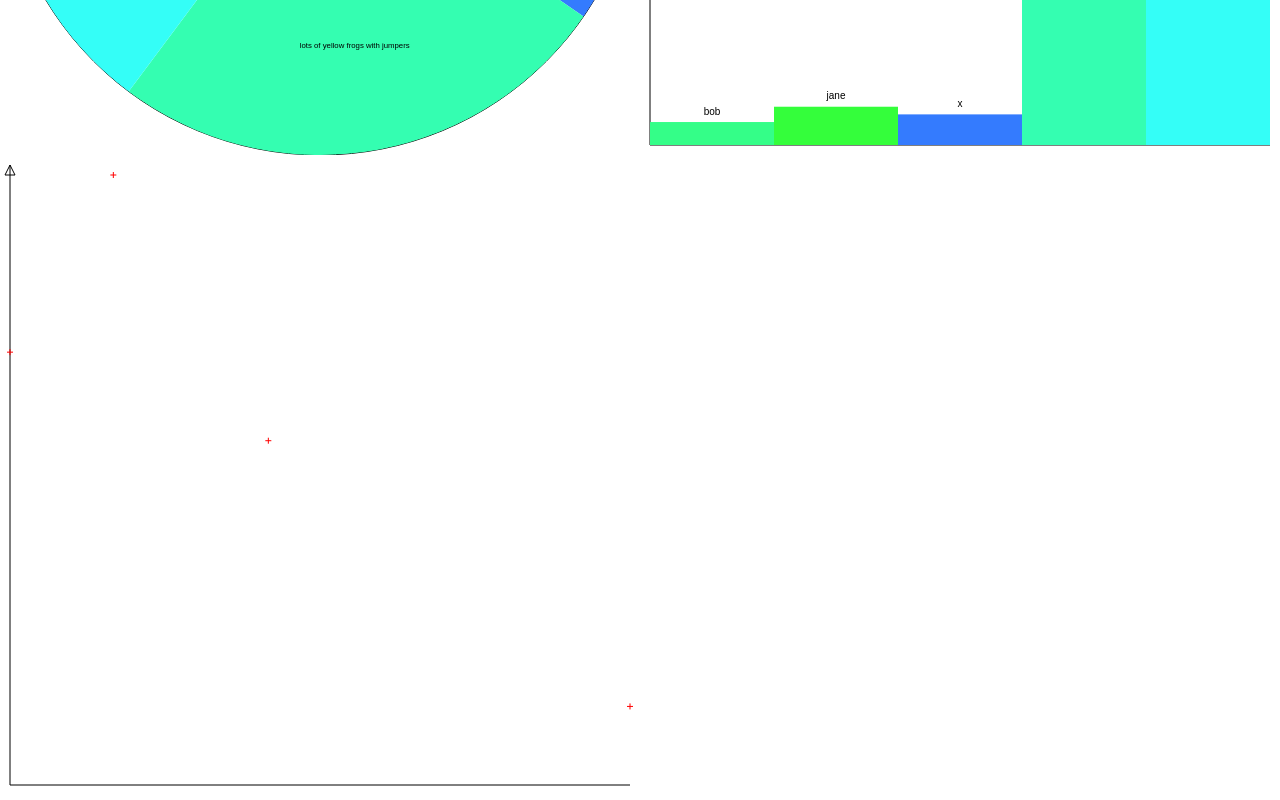
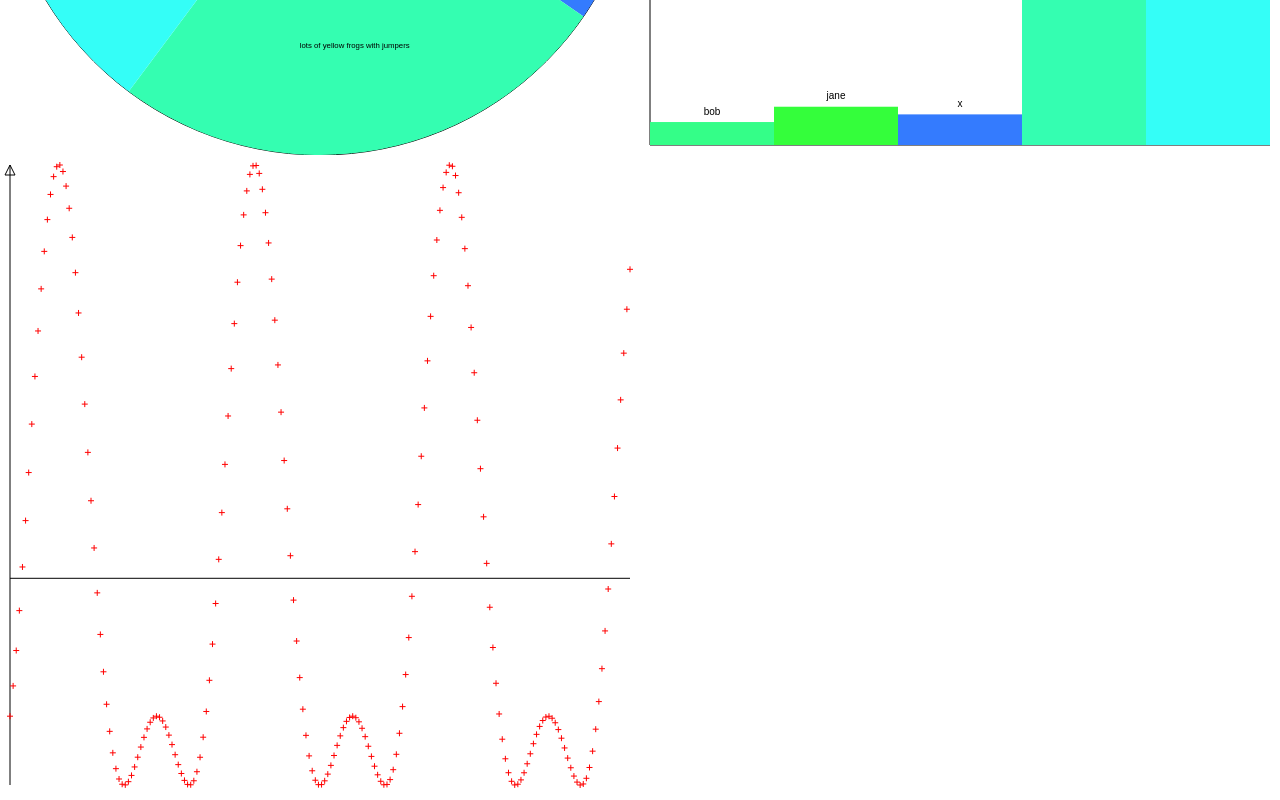
Before and after one commit to MichalPaszkiewicz/plotjs, a plain HTML site: page index.html in a window 1280 px wide. Shown: the part 485-1285 px from the top of the page. Drawn offline with Linux system fonts and the light colour scheme.

Commit message:
Allowing flow of y axis

```diff
--- a/@script.js
+++ b/@script.js
@@ -298,16 +298,6 @@ var Plot;
         var bottom = item.canvas.height - item.options.margin;
         var effectiveHeight = bottom - top;
         var effectiveWidth = right - left;
-        //draw axis
-        item.context.beginPath();
-        item.context.moveTo(left, top);
-        item.context.lineTo(left + 5, top + 10);
-        item.context.lineTo(left - 5, top + 10);
-        item.context.lineTo(left, top);
-        item.context.lineTo(left, bottom);
-        item.context.lineTo(right, bottom);
-        item.context.strokeStyle = "black";
-        item.context.stroke();
         var maxX = Plot.Maths.max(item.data, function (x) {
             return Plot.Maths.max(x.data, function (y) {
                 return y.x;
@@ -318,12 +308,41 @@ var Plot;
                 return y.y;
             });
         });
+        var minValX = Plot.Maths.min(item.data, function (x) {
+            return Plot.Maths.min(x.data, function (y) {
+                return y.x;
+            });
+        });
+        var minValY = Plot.Maths.min(item.data, function (x) {
+            return Plot.Maths.min(x.data, function (y) {
+                return y.y;
+            });
+        });
+        var minX = Math.min(0, minValX);
+        var minY = Math.min(0, minValY);
+        var axisPosition = 0;
+        if (minY < 0) {
+            axisPosition = effectiveHeight * (-minY) / (maxY - minY);
+        }
+        //draw axis
+        item.context.beginPath();
+        item.context.moveTo(left, top);
+        item.context.lineTo(left + 5, top + 10);
+        item.context.lineTo(left - 5, top + 10);
+        item.context.lineTo(left, top);
+        item.context.lineTo(left, bottom);
+        item.context.moveTo(left, bottom - axisPosition);
+        item.context.lineTo(right, bottom - axisPosition);
+        item.context.strokeStyle = "black";
+        item.context.stroke();
         for (var i = 0; i < item.data.length; i++) {
             item.context.strokeStyle = item.data[i].colour;
             for (var j = 0; j < item.data[i].data.length; j++) {
                 item.context.beginPath();
-                var tempX = left + effectiveWidth * item.data[i].data[j].x / maxX;
-                var tempY = top + bottom - effectiveHeight * item.data[i].data[j].y / maxY;
+                var lengthX = item.data[i].data[j].x / maxX;
+                var tempX = left + effectiveWidth * lengthX;
+                var heightY = (item.data[i].data[j].y - minY) / (maxY - minY);
+                var tempY = bottom - effectiveHeight * heightY;
                 item.context.moveTo(tempX - 3, tempY);
                 item.context.lineTo(tempX + 3, tempY);
                 item.context.moveTo(tempX, tempY - 3);
--- a/index.html
+++ b/index.html
@@ -37,7 +37,11 @@
         bar.data = pie.data;
         bar.draw(bar);
 
-        var xyData = { values: [{ x: 5, y: 4 }, { x: 2, y: 7 }, { x: 12, y: 1 }, { x: 0, y: 5 }], colour: "red" };
+        var xyData = { values: [], colour: "red" };
+
+        for (var i = 0; i < 200; i++) {
+            xyData.values.push({ x: i, y: 4 * Math.sin(i / 10) - 2 *  Math.cos( i / 5)});
+        }
 
         var scatter = new Plot.Scatter("my-scatter", xyData, options);
     </script>
```
Also changed, not shown: 2 other files.
